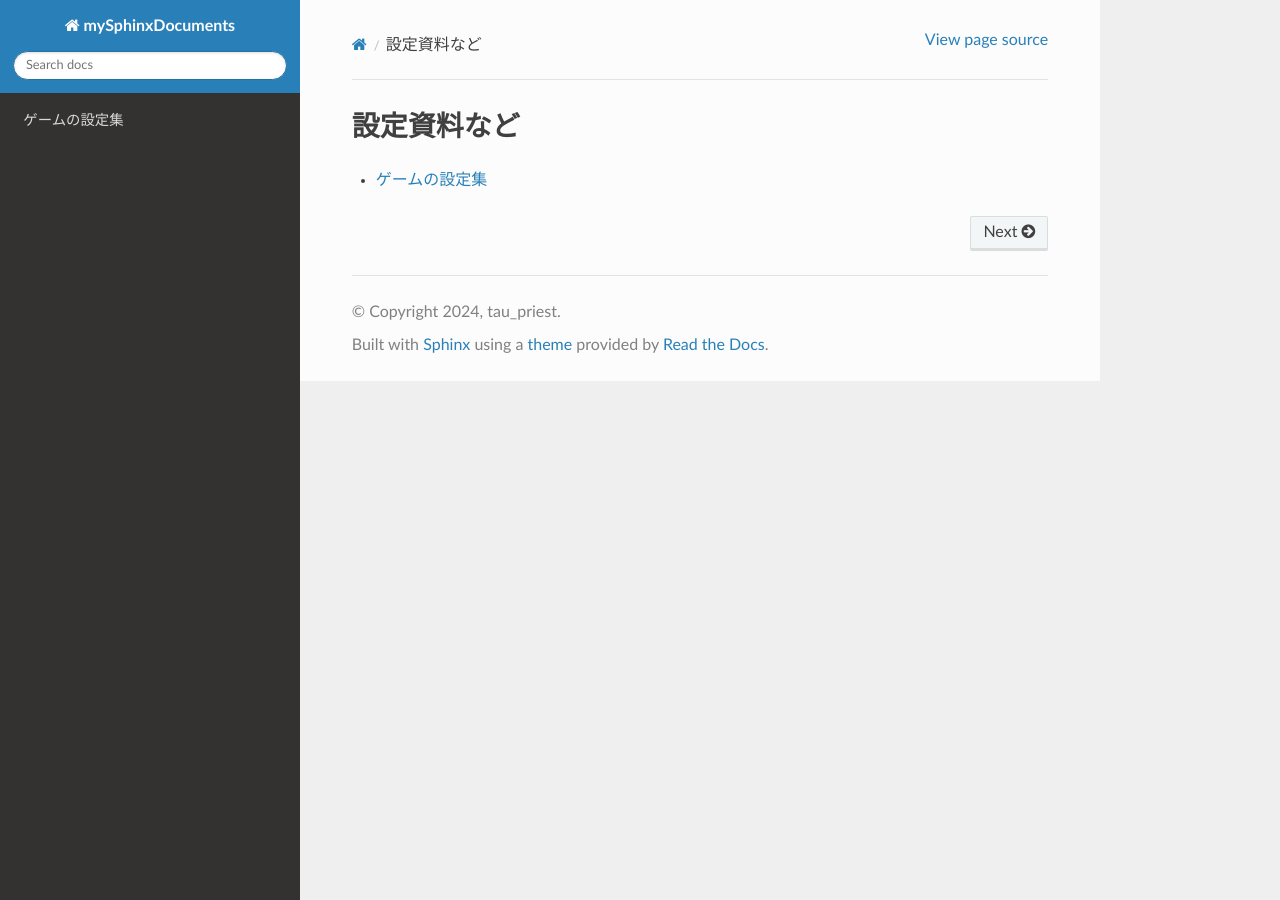
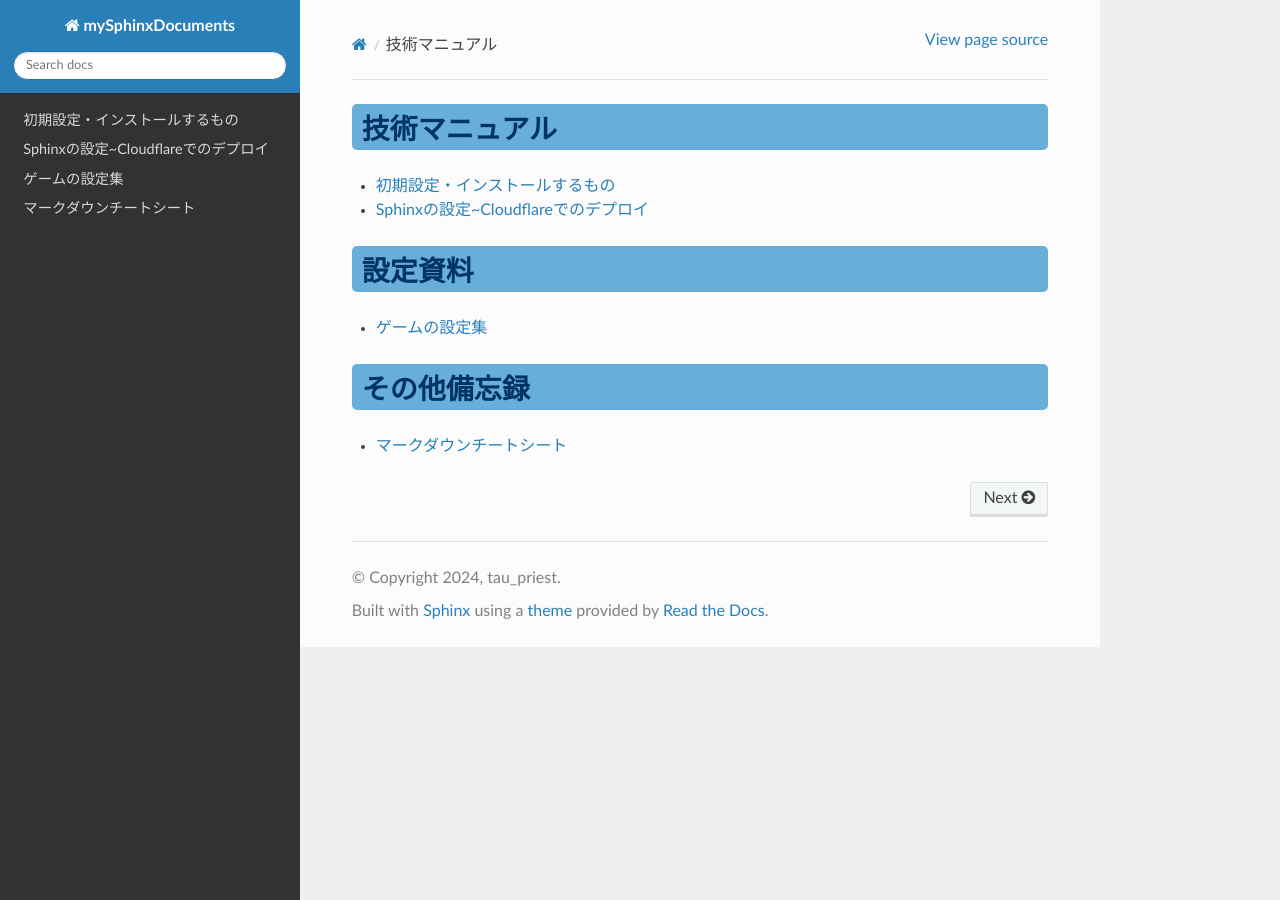
Before and after one commit to tau057/MyDocuments, a Sphinx documentation site: the page built from source/index.rst, in a window 1280 px wide. Built offline with Sphinx 7.4.7 and the Read the Docs theme 3.1.0, drawn with Linux system fonts in a browser that asks for light colours.

Commit message:
マニュアル追加、デザイン修正

```diff
--- /dev/null
+++ b/source/Others/markdownCheet.md
@@ -0,0 +1,11 @@
+# マークダウンチートシート
+
+## h2見出し
+
+### h3見出し
+
+#### h4見出し
+
+##### h5見出し
+
+###### h6見出し
--- /dev/null
+++ b/source/SetUpManual/inits.md
@@ -0,0 +1,26 @@
+# 初期設定・インストールするもの
+
+下記の作業を想定して、事前作業やインストールするもののリスト・方法を記します。
+
+必要に応じて追記すること。
+
+- 自分向けの文書をGit管理する
+
+## 右クリックメニューをwin10の仕様に戻す
+
+win11以降は、右クリックメニューの仕様が変わり、TortoiseGitなどを利用する際にクリック回数が多くなってしまう。（202411現在）
+
+以下のリンク参照のこと。
+
+[慣れ親しんだWindowsを取り戻せ！　右クリックメニューや保存先を変更](https://xtech.nikkei.com/atcl/nxt/column/18/02735/013000009/)
+
+
+## Git/TortoiseGitのインストール・日本語化
+
+下記リンク参照のこと。
+
+[Git for Windows と TortoiseGit のインストール【改訂版】](https://qiita.com/mmake/items/63a869272c0dfa1d50a4)
+
+## VSCodeインストール
+
+記載省略。公式サイトより。
--- /dev/null
+++ b/source/SetUpManual/sphinxSetUp.md
@@ -0,0 +1,5 @@
+# Sphinxの設定~Cloudflareでのデプロイ
+
+## 作業概要
+
+testtest
--- /dev/null
+++ b/source/_static/custom.css
@@ -0,0 +1,51 @@
+/* static/custom.css */
+
+/* 全ての見出し (h1 ～ h6) に共通の設定 */
+
+/* h1 見出し */
+section h1 {
+    background-color: rgb(103, 174, 219); /* 控えめな水色系 */
+    padding: 3px 10px; /* 上下のパディングを小さく、左右は少し広め */
+    border-radius: 5px;
+    color: #003366; /* 文字色（濃い青系） */
+}
+
+/* h2 見出し */
+section h2 {
+    background: linear-gradient(to right, rgba(103, 174, 219, 0.6), rgba(103, 174, 219, 0.6) 80%, transparent 100%);
+    padding: 3px 10px;
+    border-radius: 5px;
+    color: #003366;
+}
+
+/* h3 見出し */
+section h3 {
+    background: linear-gradient(to right, rgba(103, 174, 219, 0.4), rgba(103, 174, 219, 0.4) 60%, transparent 100%);
+    padding: 3px 10px;
+    border-radius: 5px;
+    color: #003366;
+}
+
+/* h4 見出し */
+section h4 {
+    background: linear-gradient(to right, rgba(103, 174, 219, 0.3), rgba(103, 174, 219, 0.3) 50%, transparent 100%);
+    padding: 3px 10px;
+    border-radius: 5px;
+    color: #003366;
+}
+
+/* h5 見出し */
+section h5 {
+    background: linear-gradient(to right, rgba(103, 174, 219, 0.2), rgba(103, 174, 219, 0.2) 40%, transparent 100%);
+    padding: 3px 10px;
+    border-radius: 5px;
+    color: #003366;
+}
+
+/* h6 見出し */
+section h6 {
+    background: linear-gradient(to right, rgba(103, 174, 219, 0.1), rgba(103, 174, 219, 0.1) 30%, transparent 100%);
+    padding: 3px 10px;
+    border-radius: 5px;
+    color: #003366;
+}
--- a/source/conf.py
+++ b/source/conf.py
@@ -27,3 +27,6 @@ exclude_patterns = []
 # html_theme = 'alabaster'
 html_theme = 'sphinx_rtd_theme'
 html_static_path = ['_static']
+html_css_files = [
+    'custom.css',  # static フォルダ内の custom.css を適用
+]
--- a/source/index.rst
+++ b/source/index.rst
@@ -1,7 +1,26 @@
-設定資料など
+技術マニュアル
+===============================
+
+.. toctree::
+   :maxdepth: 1
+
+   ./SetUpManual/inits
+   ./SetUpManual/sphinxSetUp
+
+
+設定資料
 ===============================
 
 .. toctree::
    :maxdepth: 1
 
    ./Games/stories
+
+
+その他備忘録
+===============================
+
+.. toctree::
+   :maxdepth: 1
+
+   ./Others/markdownCheet
```
